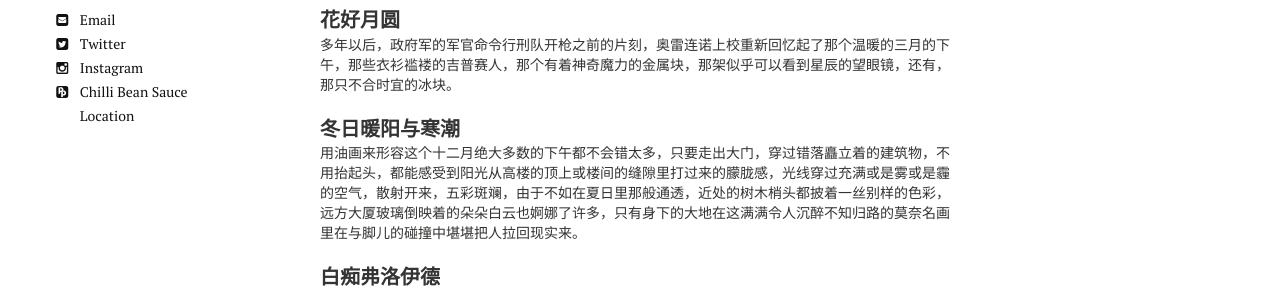
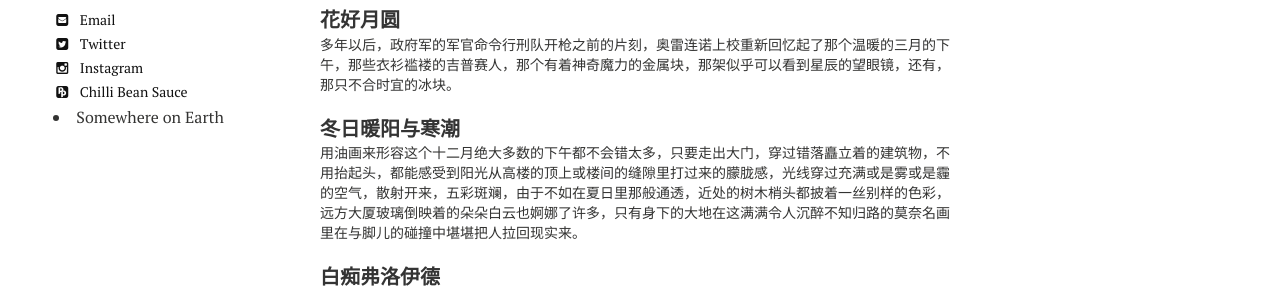
Before and after one commit to jarynzhang/eianzhang.github.io, a Jekyll site: the page built from index.md, in a window 1280 px wide. Shown: the part 1289-1582 px from the top of the page. Built offline with Jekyll 4.4.1, drawn with Linux system fonts in a browser that asks for light colours; nearby versions of some CDN libraries.

Commit message:
2.963 location moyu

```diff
--- a/_includes/_author-bio.html
+++ b/_includes/_author-bio.html
@@ -22,4 +22,8 @@
 {% if author.flickr %}<a href="http://www.flickr.com/{{ author.flickr }}" class="author-social" target="_blank"><i class="fa fa-fw fa-flickr"></i> Flickr</a>{% endif %}
 {% if author.codepen %}<a href="http://codepen.io/{{ author.codepen }}" class="author-social" target="_blank"><i class="fa fa-fw fa-codepen"></i> CodePen</a>{% endif %}
 {% if author.douban %}<a href="http://www.douban.com/people/{{ author.douban }}" class="author-social" target="_blank"><i class="fa fa-fw fa-pied-piper-square"></i> Chilli Bean Sauce</a>{% endif %}
-{% if author.location %}<a href="{{ author.location }}" class="author-social" target="_blank"><i class="fa fa-fw fa-map-marked"></i> Location</a>{% endif %}
+{% if author.location %}
+       <li itemprop="homeLocation" itemscope itemtype="https://schema.org/Place">
+         <i class="fas fa-fw fa-map-marked" aria-hidden="true"></i> <span itemprop="name" class="p-locality">{{ author.location }}</span>
+       </li>
+     {% endif %}
```
